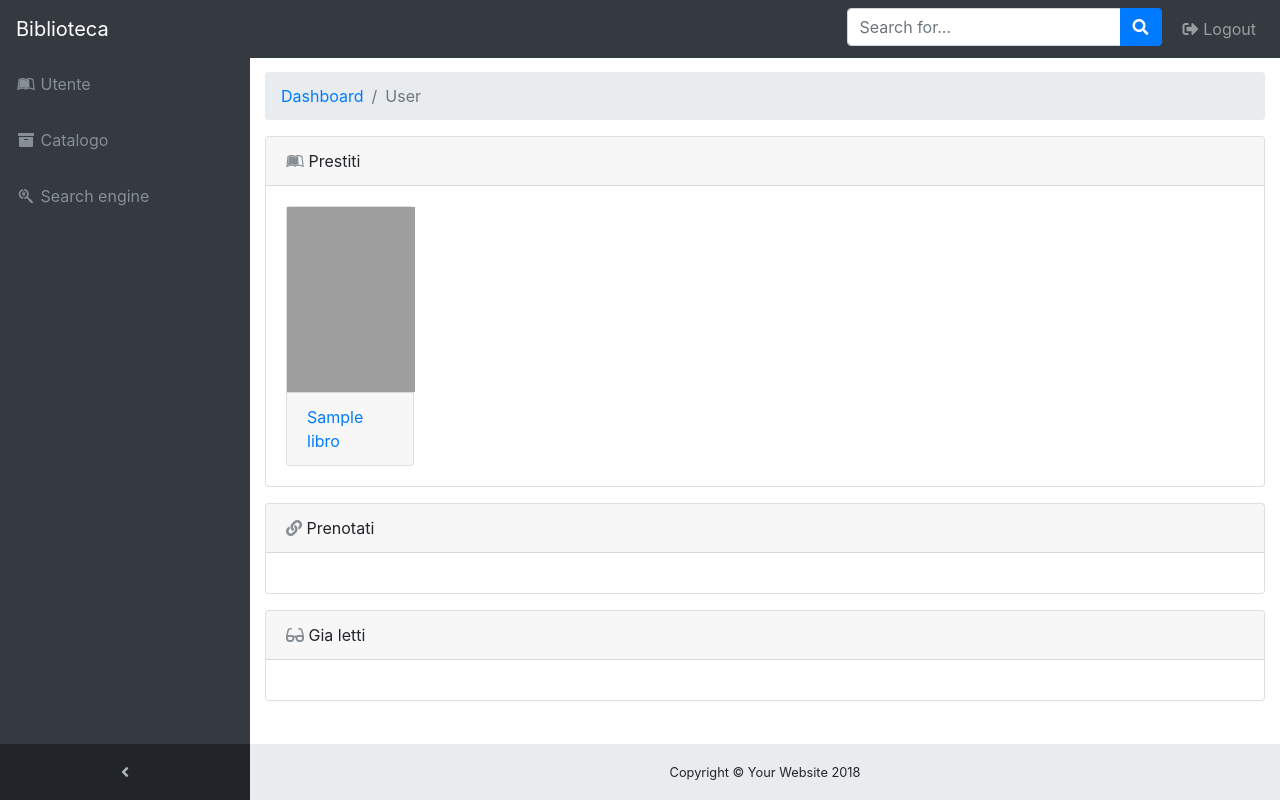
After one commit to chris99ls/biblioteca_webapp, a Django app: page /user/ in a window 1280 px wide. The commit adds this page. Run offline with Django 3.2, Linux system fonts and the light colour scheme; a user stored in the database is signed in; tables that the repository leaves empty hold one stand-in row (values such as "Sample post"); some libraries are stand-ins or nearby versions; grey boxes are pictures that could not be loaded.

Commit message:
Added dashboard, and some other features

```diff
--- a/biblioteca/settings.py
+++ b/biblioteca/settings.py
@@ -127,3 +127,5 @@ USE_TZ = True
 
 STATIC_URL = '/static/'
 STATIC_ROOT = os.path.join(BASE_DIR, 'static')
+
+LOGIN_REDIRECT_URL = '/user/'
--- a/webapp/models.py
+++ b/webapp/models.py
@@ -40,12 +40,12 @@ class Prestito(models.Model):
 
     id=models.AutoField(primary_key='True')
     n_tessera= models.ForeignKey('auth.User', on_delete=models.CASCADE)
-    isbn= models.BigIntegerField()
+    books= models.ManyToManyField(Libro)
     start_loan_date = models.DateTimeField(default=timezone.now)
     end_loan_date = models.DateTimeField(blank=True, null=True)
 
     def __str__(self):
-        return self.n_tessera
+        return self.n_tessera.username
 
     def publish(self):
         self.save()
--- a/webapp/templates/base.html
+++ b/webapp/templates/base.html
@@ -11,7 +11,7 @@
 <body>
 
     <nav class="navbar navbar-expand-md navbar-dark bg-dark mb-4">
-            <a class="navbar-brand" href="#">Biblioteca</a>
+            <a class="navbar-brand" href="{% url 'home' %}">Biblioteca</a>
             <button class="navbar-toggler" type="button" data-toggle="collapse" data-target="#navbarCollapse" aria-controls="navbarCollapse" aria-expanded="false" aria-label="Toggle navigation">
               <span class="navbar-toggler-icon"></span>
             </button>
@@ -20,7 +20,7 @@
 
               </ul>
               <form class="form-inline mt-2 mt-md-0">
-                <a class="btn btn-outline-success my-2 my-sm-0"  href="/register/" >Register</a>
+                <a class="btn btn-outline-success my-2 my-sm-0"  href="{% url  'register' %}" >Register</a>
               </form>
             </div>
           </nav>
--- /dev/null
+++ b/webapp/templates/dashboard/user_home.html
@@ -0,0 +1,101 @@
+{% extends 'navbar.html' %}
+
+{% load widget_tweaks %}
+
+{% block body %}
+
+<!-- Breadcrumbs-->
+<ol class="breadcrumb">
+    <li class="breadcrumb-item">
+      <a href="#">Dashboard</a>
+    </li>
+    <li class="breadcrumb-item active">User</li>
+  </ol>
+
+
+ <!--Prestiti-->
+ <div class="card mb-3">
+        <div class="card-header">
+          <i class="fab fa-leanpub" style="color: #868e96"></i> Prestiti</div>
+        <div class="card-body">
+          <div class="container-fluid">
+            <div class="row">
+              <div class="card-deck">
+
+
+
+
+
+                {% for loan in loans %}
+                <!--Card-->
+                <a href="#" class="card-block clearfix">
+                    <div class="card" style="max-width: 128px;" >
+                      <img class="card-img-left img-responsive" style="width: 128px;height: 185px;object-fit: cover;" src="{{loan.tumbnail}}" alt="thumbnail" >
+                      <div class="card-footer" >
+                          {{ loan}}
+                      </div>
+                    </div>
+                  </a>
+
+
+                  {% endfor %}
+
+
+
+              </div>
+            </div>
+          </div><!--end body-->
+        </div>
+      </div><!--Prestiti end-->
+
+
+
+
+    <!--Prenotati-->
+    <div class="card mb-3">
+        <div class="card-header">
+          <i class="fas fa-link" style="color: #868e96"></i> Prenotati</div>
+        <div class="card-body">
+          <!--start body-->
+          <div class="container-fluid">
+            <div class="row flex-row flex-nowrap">
+              <div class="scrolling-wrapper-flexbox">
+
+                </div>
+            </div>
+          </div><!--end body-->
+
+
+        </div>
+      </div><!--Prenotati end-->
+
+
+
+
+
+      <!--Gia Letti-->
+      <div class="card mb-3">
+          <div class="card-header">
+            <i class="fas fa-glasses" style="color: #868e96"></i> Gia letti</div>
+          <div class="card-body">
+            <!--start body-->
+            <div class="container-fluid">
+              <div class="row flex-row flex-nowrap">
+                <div class="scrolling-wrapper-flexbox">
+
+
+
+
+                </div>
+              </div>
+            </div><!--end body-->
+          </div>
+        </div><!--Gia Letti end-->
+
+
+
+
+
+
+
+      {% endblock %}
--- a/webapp/templates/navbar.html
+++ b/webapp/templates/navbar.html
@@ -27,7 +27,7 @@
 <body class="fixed-nav sticky-footer bg-dark" id="page-top">
     <!-- Navigation-->
     <nav class="navbar navbar-expand-lg navbar-dark bg-dark fixed-top" id="mainNav">
-      <a class="navbar-brand" href="index.html">Start Bootstrap</a>
+      <a class="navbar-brand" href="#">Biblioteca</a>
       <button class="navbar-toggler navbar-toggler-right" type="button" data-toggle="collapse" data-target="#navbarResponsive" aria-controls="navbarResponsive" aria-expanded="false" aria-label="Toggle navigation">
         <span class="navbar-toggler-icon"></span>
       </button>
@@ -36,9 +36,15 @@
       <!--nav bar link-->
       <div class="collapse navbar-collapse" id="navbarResponsive">
         <ul class="navbar-nav navbar-sidenav" id="exampleAccordion">
+            <li class="nav-item" data-toggle="tooltip" data-placement="right" title="Prestiti">
+                <a class="nav-link" href="{% url 'home_utente' %}">
+                  <i class="fab fa-fw  fa-leanpub"></i>
+                  <span class="nav-link-text">Utente</span>
+                </a>
+              </li>
 
           <li class="nav-item" data-toggle="tooltip" data-placement="right" title="Link">
-            <a class="nav-link" href="#">
+            <a class="nav-link" href="{% url 'catalogo' %}">
               <i class="fas fa-fw  fa-archive"></i>
               <span class="nav-link-text">Catalogo</span>
             </a>
@@ -46,21 +52,11 @@
 
 
           <li class="nav-item" data-toggle="tooltip" data-placement="right" title="Search_engine">
-            <a class="nav-link" href="#">
+            <a class="nav-link" href="{% url 'search' %}">
               <i class=" fa-fw fab fa-searchengin"></i>
               <span class="nav-link-text">Search engine</span>
             </a>
           </li>
-
-
-          <li class="nav-item" data-toggle="tooltip" data-placement="right" title="Prestiti">
-            <a class="nav-link" href="#">
-              <i class="fab fa-fw  fa-leanpub"></i>
-              <span class="nav-link-text">Prestiti</span>
-            </a>
-          </li>
-
-
         </ul>
         <ul class="navbar-nav sidenav-toggler">
           <li class="nav-item">
@@ -85,25 +81,13 @@
           </li>
           <li class="nav-item">
             <a class="nav-link" data-toggle="modal" data-target="#exampleModal">
-              <i class="fa fa-fw fa-sign-out"></i>Logout</a>
+              <i class="fas fa-sign-out-alt" style="margin: 5px;"></i>Logout</a>
           </li>
         </ul>
       </div><!--end nav bar link-->
     </nav>
     <div class="content-wrapper">
       <div class="container-fluid">
-        <!-- Breadcrumbs-->
-        <ol class="breadcrumb">
-          <li class="breadcrumb-item">
-            <a href="#">Dashboard</a>
-          </li>
-          <li class="breadcrumb-item active">Navbar</li>
-        </ol>
-
-      </div>
-      <!-- /.container-fluid-->
-      <!-- /.content-wrapper-->
-
 
 
 
@@ -112,12 +96,6 @@
 
 
       {% endblock %}
-
-
-
-
-
-
 
 
 
@@ -147,7 +125,7 @@
             <div class="modal-body">Select "Logout" below if you are ready to end your current session.</div>
             <div class="modal-footer">
               <button class="btn btn-secondary" type="button" data-dismiss="modal">Cancel</button>
-              <a class="btn btn-primary" href="login.html">Logout</a>
+              <a class="btn btn-primary" href="{% url 'logout' %}">Logout</a>
             </div>
           </div>
         </div>
@@ -159,7 +137,9 @@
 
 
 
-
+    </div>
+    <!-- /.container-fluid-->
+    <!-- /.content-wrapper-->
 
 
 
--- a/webapp/urls.py
+++ b/webapp/urls.py
@@ -6,10 +6,14 @@ from django.contrib.auth.views import login,logout
 
 urlpatterns = [
     url(r'^$', views.home, name='home'),
-    url(r'^login/$', login,{'template_name':'accounts/login.html'}),
-    url(r'^logout/$',logout,{'template_name':'accounts/logout.html'}),
+    url(r'^login/$', login,{'template_name':'accounts/login.html'},name='login'),
+    url(r'^logout/$',logout,{'template_name':'accounts/logout.html'},name='logout'),
     url(r'^register/$',views.register,name='register'),
 
-     url(r'^search/$', FilterView.as_view(filterset_class=BookFilter,
+    url(r'^search/$', FilterView.as_view(filterset_class=BookFilter,
         template_name='dashboard/book_searchengine.html'), name='search'),
+
+
+    url(r'^catalog/$',views.catalog,name='catalogo'),
+    url(r'^user/$',views.prestiti,name='home_utente'),
 ]
--- a/webapp/views.py
+++ b/webapp/views.py
@@ -1,7 +1,7 @@
 from django.shortcuts import render,redirect
 from webapp.froms import RegistrationForm
 from .filters import BookFilter
-from .models import Libro
+from .models import Libro,Prestito
 from django.contrib.auth.models import User
 # Create your views here.
 
@@ -22,8 +22,19 @@ def register(request):
     return render(request, 'accounts/reg_form.html',args)
 
 
+def catalog(request):
+    books = Libro.objects.all()
+    return render(request, 'dashboard/catalog.html',{'books':books})
+
+
+def prestiti(request):
+    user = User.objects.get(username=request.user.username)
+    loans= Prestito.objects.get(n_tessera=user).books.all()
+    return render(request, 'dashboard/user_home.html',{'loans':loans,'user':request.user})
+
+
 
 def search(request):
     book_list = Libro.objects.all()
     book_filter = BookFilter(request.GET, queryset=book_list)
-    return render(request, 'search/book_list.html', {'filter': book_filter})
+    return render(request, 'search/book_searchengine.html', {'filter': book_filter})
```
Also changed, not shown: webapp/filters.py (+8 -6 lines), webapp/templates/dashboard/book_searchengine.html (+100 -9 lines), webapp/templates/dashboard/catalog.html (added, +52 -0 lines), webapp/migrations/0001_initial.py.
